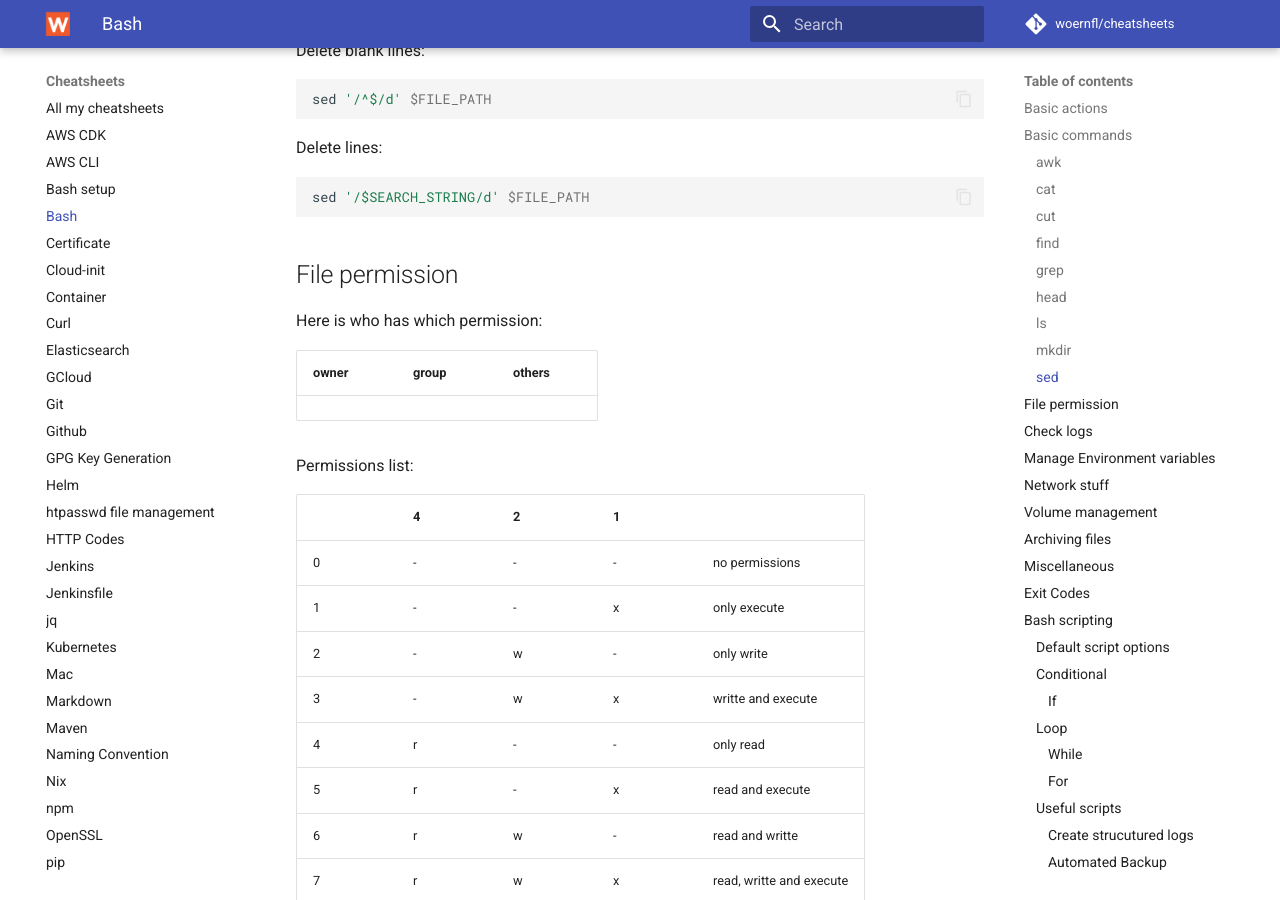
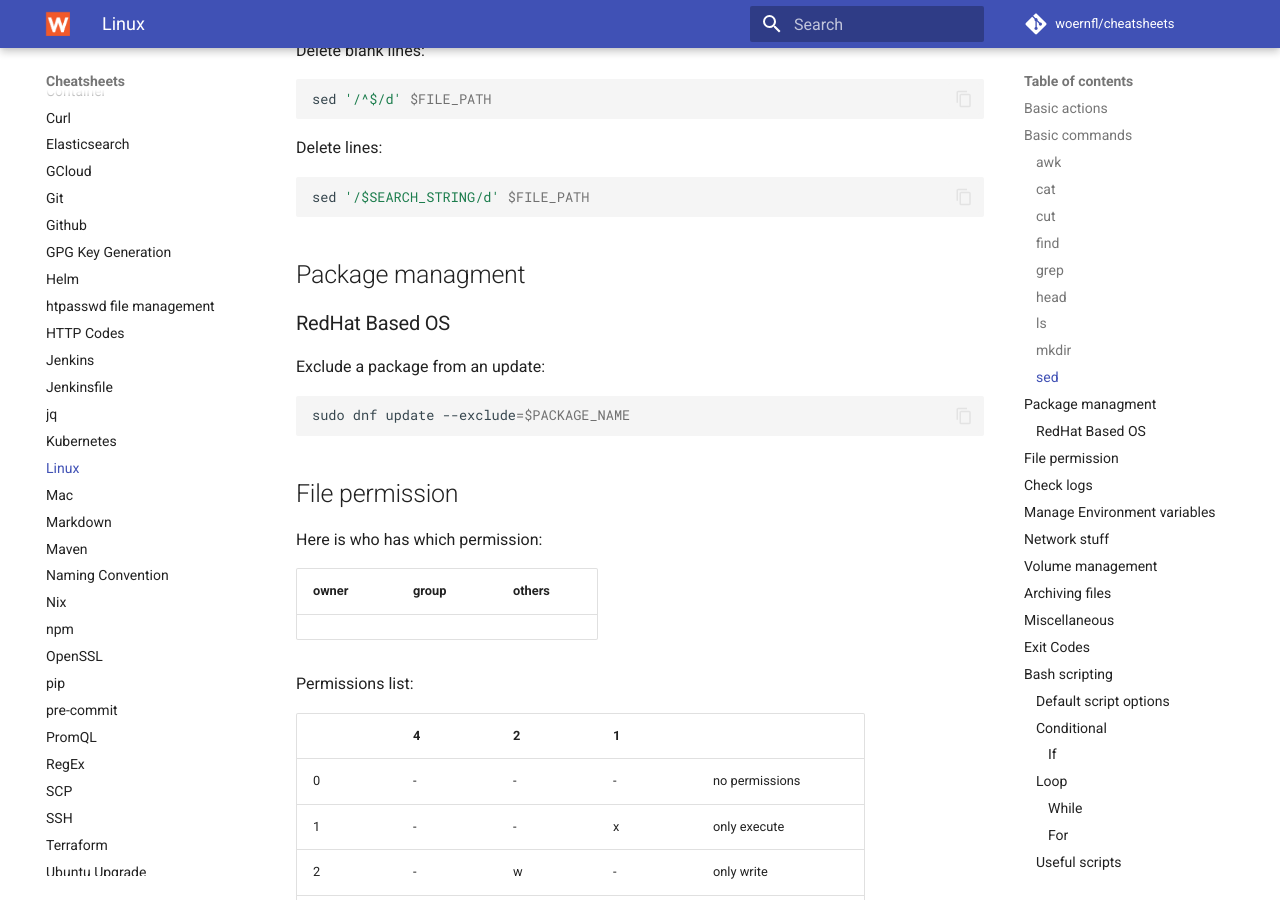
Before and after one commit to woernfl/cheatsheets, an MkDocs documentation site: the page built from docs/linux.md, in a window 1280 px wide and 900 px high, scrolled down 5582 px. Built offline with MkDocs 1.6.1 and Material for MkDocs 9.7.7, drawn with Linux system fonts in a browser that asks for light colours; comment, search, counter and statistics services are not loaded.

Commit message:
Update and rename bash.md to linux.md (#245)

````diff
--- a/docs/bash.md
+++ b/docs/linux.md
@@ -1,4 +1,4 @@
-# Bash
+# Linux
 
 ## Basic actions
 
@@ -323,6 +323,17 @@ Delete lines:
 
 ```bash
 sed '/$SEARCH_STRING/d' $FILE_PATH
+```
+
+
+## Package managment
+
+### RedHat Based OS
+
+Exclude a package from an update:
+
+```bash
+sudo dnf update --exclude=$PACKAGE_NAME
 ```
 
 ## File permission
````
